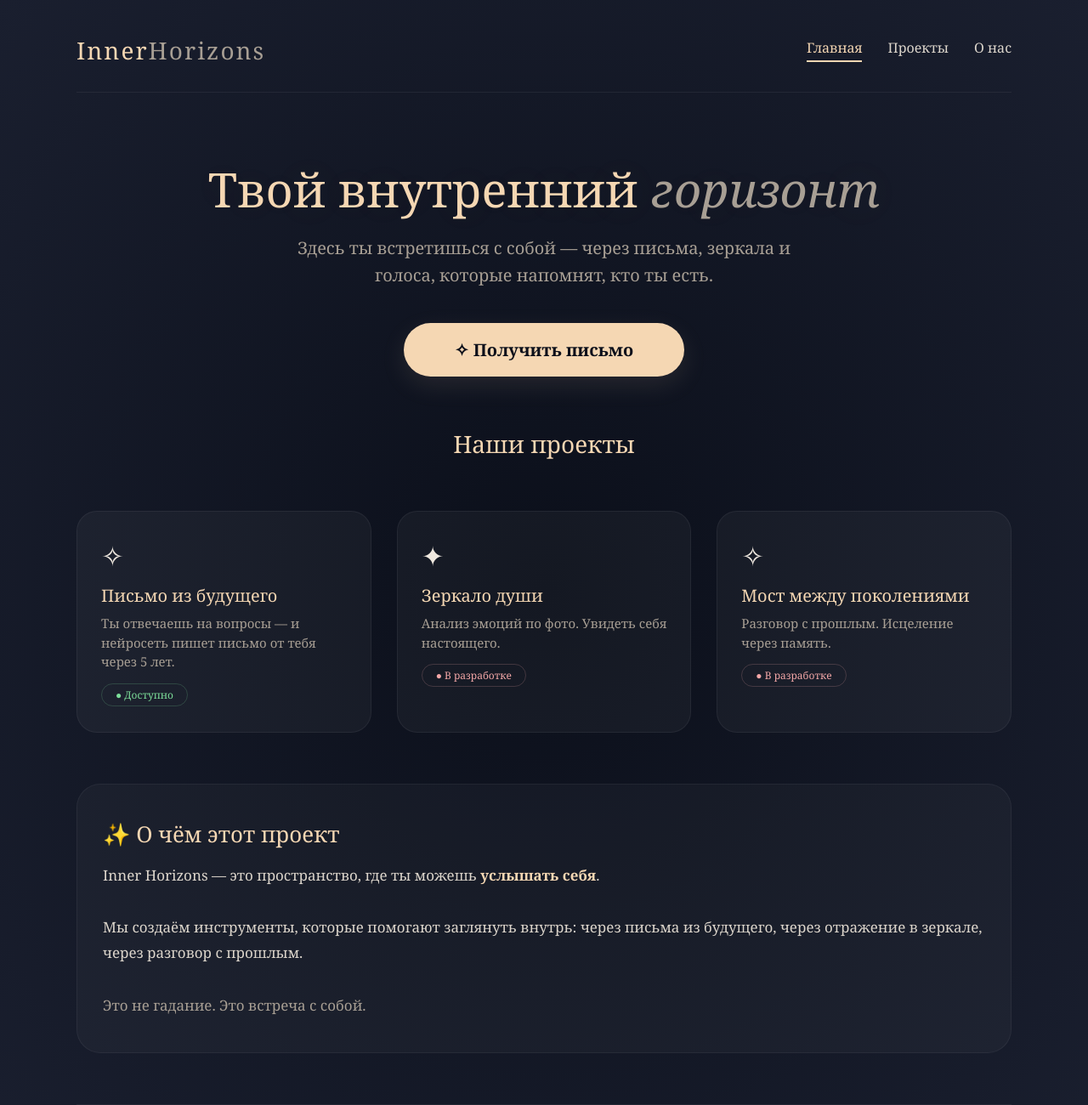
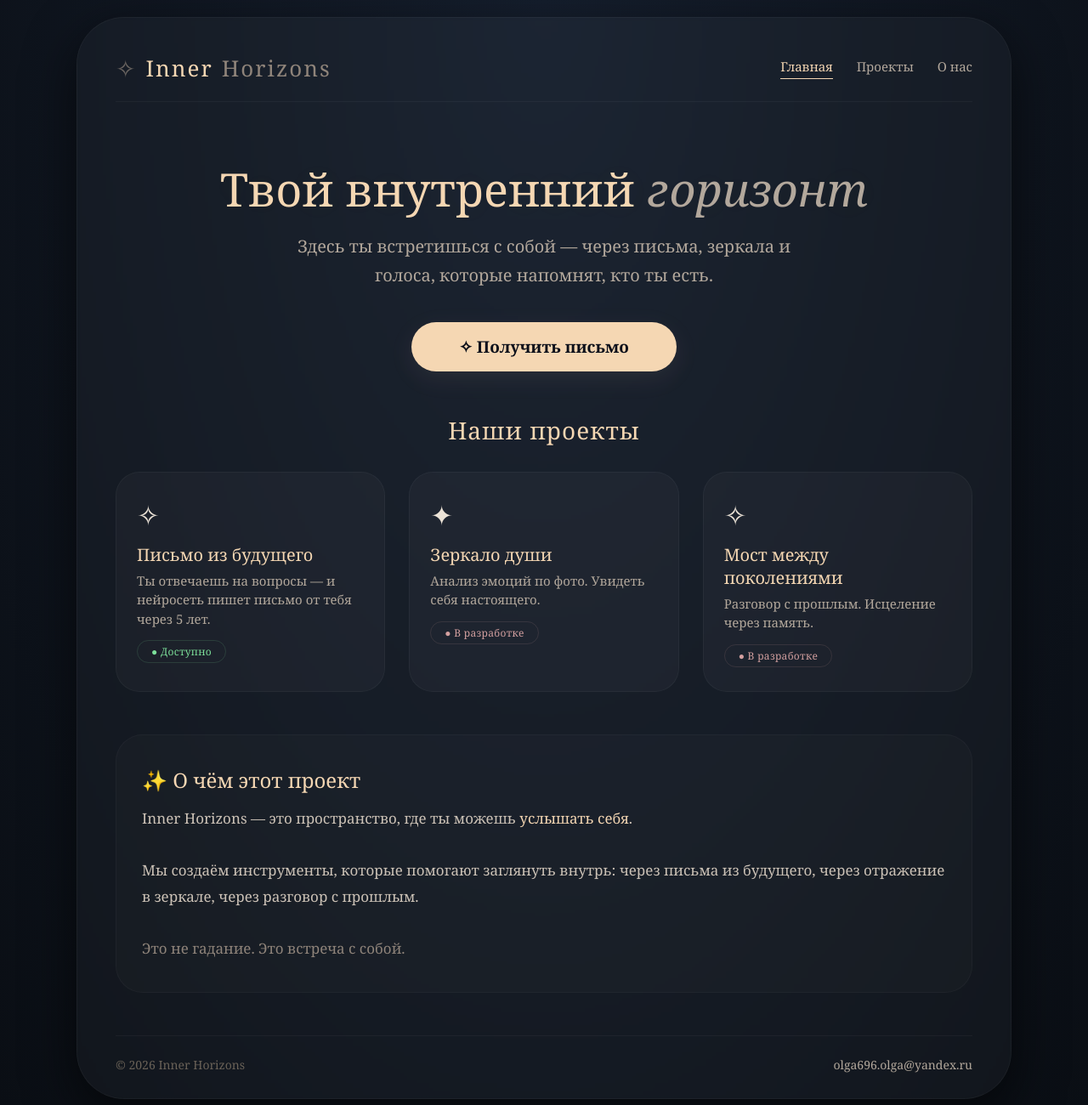
Before and after one commit to olga696zina-star/inner-horizons.github.io, a plain HTML site: page index.html in a window 1280 px wide. Shown: the top 1300 px of the page at 85% size. Drawn offline with Linux system fonts and the light colour scheme.

Commit message:
Update index.html

```diff
--- a/index.html
+++ b/index.html
@@ -1,178 +1,332 @@
 <!DOCTYPE html>
 <html lang="ru">
 <head>
-    <meta charset="UTF-8">
-    <meta name="viewport" content="width=device-width, initial-scale=1.0">
+    <meta charset="UTF-8" />
+    <meta name="viewport" content="width=device-width, initial-scale=1.0" />
     <title>Inner Horizons — внутренние горизонты</title>
     <style>
-        /* ===== ОБЩИЕ СТИЛИ ===== */
-        * { margin: 0; padding: 0; box-sizing: border-box; }
+        /* ———— ГЛОБАЛЬНЫЕ СТИЛИ ———— */
+        * {
+            margin: 0;
+            padding: 0;
+            box-sizing: border-box;
+        }
+
         body {
-            background: radial-gradient(ellipse at center, #0b0f1a 0%, #1a1f2f 100%);
+            background: radial-gradient(ellipse at 50% 0%, #151e2d, #0a0e14);
             min-height: 100vh;
             font-family: 'Georgia', serif;
-            color: #f0e9e0;
+            color: #ece3d7;
             padding: 20px;
+            display: flex;
+            flex-direction: column;
+            align-items: center;
+            justify-content: center;
         }
+
         .container {
             max-width: 1100px;
-            margin: 0 auto;
+            width: 100%;
+            background: rgba(255, 255, 255, 0.03);
+            backdrop-filter: blur(2px);
+            border-radius: 56px;
+            padding: 40px 45px 30px;
+            border: 1px solid rgba(255, 255, 255, 0.04);
+            box-shadow: 0 20px 60px rgba(0, 0, 0, 0.6);
+            transition: all 0.3s ease;
         }
-        /* ===== ШАПКА ===== */
+
+        /* ———— ШАПКА ———— */
         .header {
             display: flex;
             justify-content: space-between;
             align-items: center;
-            padding: 20px 0 30px;
-            border-bottom: 1px solid rgba(255,255,255,0.06);
+            padding-bottom: 20px;
+            border-bottom: 1px solid rgba(255, 255, 255, 0.04);
             flex-wrap: wrap;
             gap: 20px;
         }
+
         .logo {
-            font-size: 28px;
+            font-size: 26px;
             font-weight: 400;
             color: #f5d7b3;
             letter-spacing: 2px;
+            display: flex;
+            align-items: center;
+            gap: 10px;
         }
-        .logo span { color: #a89f94; font-weight: 300; }
+
+        .logo span {
+            color: #8f847a;
+            font-weight: 300;
+        }
+
+        .logo .icon {
+            font-size: 28px;
+            opacity: 0.7;
+        }
+
         .nav {
             display: flex;
-            gap: 30px;
+            gap: 28px;
             flex-wrap: wrap;
         }
+
         .nav a {
-            color: #ddd6cc;
+            color: #b3a89c;
             text-decoration: none;
-            font-size: 16px;
-            transition: 0.3s;
-            border-bottom: 2px solid transparent;
+            font-size: 15px;
+            transition: 0.25s ease;
+            border-bottom: 1px solid transparent;
             padding-bottom: 4px;
         }
-        .nav a:hover {
-            color: #f5d7b3;
-            border-bottom-color: #f5d7b3;
-        }
+
+        .nav a:hover,
         .nav a.active {
             color: #f5d7b3;
             border-bottom-color: #f5d7b3;
         }
-        /* ===== ГЕРОЙ ===== */
+
+        /* ———— ГЕРОЙ ———— */
         .hero {
             display: flex;
             flex-direction: column;
             align-items: center;
             text-align: center;
-            padding: 80px 20px 60px;
+            padding: 70px 10px 50px;
         }
+
         .hero h1 {
-            font-size: 56px;
+            font-size: 54px;
             font-weight: 400;
             color: #f5d7b3;
-            text-shadow: 0 0 60px rgba(245,215,179,0.08);
+            text-shadow: 0 0 50px rgba(245, 215, 179, 0.06);
+            line-height: 1.2;
             max-width: 800px;
-            line-height: 1.2;
         }
-        .hero h1 span { color: #a89f94; font-style: italic; }
+
+        .hero h1 span {
+            color: #b3a89c;
+            font-style: italic;
+        }
+
         .hero p {
             font-size: 20px;
-            color: #a89f94;
-            margin-top: 20px;
+            color: #b3a89c;
             max-width: 600px;
-            line-height: 1.6;
+            line-height: 1.7;
+            margin-top: 18px;
         }
+
         .hero .btn {
-            margin-top: 40px;
-            padding: 18px 60px;
+            margin-top: 38px;
+            padding: 16px 56px;
             background: #f5d7b3;
             color: #0b0f1a;
             border: none;
             border-radius: 60px;
-            font-size: 20px;
+            font-size: 19px;
             font-weight: 700;
             cursor: pointer;
-            transition: 0.3s;
+            transition: 0.3s ease;
             font-family: 'Georgia', serif;
             text-decoration: none;
             display: inline-block;
-            box-shadow: 0 10px 30px rgba(245,215,179,0.1);
+            box-shadow: 0 8px 30px rgba(245, 215, 179, 0.08);
         }
+
         .hero .btn:hover {
+            background: #ffebd0;
             transform: scale(1.02);
-            box-shadow: 0 15px 40px rgba(245,215,179,0.2);
-            background: #ffebd0;
+            box-shadow: 0 12px 40px rgba(245, 215, 179, 0.15);
         }
-        /* ===== КАРТОЧКИ ===== */
+
+        /* ———— КАРТОЧКИ ———— */
+        .projects-title {
+            font-weight: 400;
+            color: #f5d7b3;
+            font-size: 28px;
+            text-align: center;
+            margin-bottom: 28px;
+            letter-spacing: 1px;
+        }
+
         .projects {
             display: grid;
-            grid-template-columns: repeat(auto-fit, minmax(280px, 1fr));
-            gap: 30px;
-            margin: 60px 0 40px;
+            grid-template-columns: repeat(auto-fit, minmax(260px, 1fr));
+            gap: 28px;
+            margin: 30px 0 40px;
         }
+
         .project-card {
-            background: rgba(255,255,255,0.04);
-            border-radius: 24px;
-            padding: 30px 28px;
-            border: 1px solid rgba(255,255,255,0.06);
-            transition: 0.3s;
+            background: rgba(255, 255, 255, 0.03);
+            border-radius: 28px;
+            padding: 28px 24px;
+            border: 1px solid rgba(255, 255, 255, 0.04);
+            transition: 0.3s ease;
             text-decoration: none;
-            color: #f0e9e0;
+            color: #ece3d7;
             display: block;
         }
+
         .project-card:hover {
-            background: rgba(255,255,255,0.07);
+            background: rgba(255, 255, 255, 0.06);
             transform: translateY(-4px);
-            border-color: rgba(245,215,179,0.15);
+            border-color: rgba(245, 215, 179, 0.12);
         }
-        .project-card .icon { font-size: 32px; margin-bottom: 12px; display: block; }
-        .project-card h3 { font-size: 20px; font-weight: 400; color: #f5d7b3; margin-bottom: 8px; }
-        .project-card p { font-size: 15px; color: #a89f94; line-height: 1.5; }
+
+        .project-card .icon {
+            font-size: 32px;
+            margin-bottom: 12px;
+            display: block;
+        }
+
+        .project-card h3 {
+            font-size: 20px;
+            font-weight: 400;
+            color: #f5d7b3;
+            margin-bottom: 6px;
+        }
+
+        .project-card p {
+            font-size: 15px;
+            color: #b3a89c;
+            line-height: 1.5;
+        }
+
         .project-card .status {
             display: inline-block;
             margin-top: 14px;
             font-size: 12px;
             color: #7ddf9a;
-            border: 1px solid rgba(125,223,154,0.2);
+            border: 1px solid rgba(125, 223, 154, 0.15);
             padding: 4px 16px;
             border-radius: 40px;
+            letter-spacing: 0.3px;
         }
+
         .project-card .status.coming {
-            color: #f5a8a8;
-            border-color: rgba(245,168,168,0.2);
+            color: #d4a0a0;
+            border-color: rgba(200, 150, 150, 0.15);
         }
-        /* ===== ПОДВАЛ ===== */
+
+        /* ———— О НАС ———— */
+        .about {
+            margin: 50px 0 20px;
+            padding: 36px 30px;
+            background: rgba(255, 255, 255, 0.02);
+            border-radius: 32px;
+            border: 1px solid rgba(255, 255, 255, 0.03);
+        }
+
+        .about h2 {
+            font-weight: 400;
+            color: #f5d7b3;
+            font-size: 24px;
+            margin-bottom: 14px;
+        }
+
+        .about p {
+            color: #cdc3b7;
+            line-height: 1.8;
+            font-size: 17px;
+        }
+
+        .about strong {
+            color: #f5d7b3;
+            font-weight: 400;
+        }
+
+        .about .muted {
+            color: #8f847a;
+        }
+
+        /* ———— ПОДВАЛ ———— */
         .footer {
-            margin-top: 60px;
-            padding: 30px 0 20px;
-            border-top: 1px solid rgba(255,255,255,0.06);
+            margin-top: 50px;
+            padding-top: 24px;
+            border-top: 1px solid rgba(255, 255, 255, 0.04);
             display: flex;
             justify-content: space-between;
             flex-wrap: wrap;
-            gap: 20px;
+            gap: 16px;
             font-size: 14px;
             color: #6a6258;
         }
+
         .footer a {
-            color: #a89f94;
+            color: #b3a89c;
             text-decoration: none;
-            transition: 0.3s;
+            transition: 0.25s ease;
         }
-        .footer a:hover { color: #f5d7b3; }
-        /* ===== АДАПТИВ ===== */
+
+        .footer a:hover {
+            color: #f5d7b3;
+        }
+
+        /* ———— АДАПТИВ ———— */
         @media (max-width: 700px) {
-            .header { flex-direction: column; align-items: flex-start; }
-            .hero h1 { font-size: 36px; }
-            .hero p { font-size: 17px; }
-            .hero .btn { padding: 16px 40px; font-size: 17px; }
-            .projects { grid-template-columns: 1fr; }
+            .container {
+                padding: 24px 18px;
+            }
+            .header {
+                flex-direction: column;
+                align-items: flex-start;
+            }
+            .hero h1 {
+                font-size: 34px;
+            }
+            .hero p {
+                font-size: 17px;
+            }
+            .hero .btn {
+                padding: 14px 36px;
+                font-size: 17px;
+            }
+            .projects {
+                grid-template-columns: 1fr;
+            }
+            .about {
+                padding: 24px 18px;
+            }
+        }
+
+        /* ———— ЛЁГКАЯ АНИМАЦИЯ ———— */
+        .fade-in {
+            animation: fadeIn 0.8s ease forwards;
+        }
+
+        @keyframes fadeIn {
+            0% {
+                opacity: 0;
+                transform: translateY(18px);
+            }
+            100% {
+                opacity: 1;
+                transform: translateY(0);
+            }
+        }
+
+        .delay-1 {
+            animation-delay: 0.1s;
+        }
+        .delay-2 {
+            animation-delay: 0.2s;
+        }
+        .delay-3 {
+            animation-delay: 0.3s;
         }
     </style>
 </head>
 <body>
-<div class="container">
-
-    <!-- ===== ШАПКА ===== -->
+    <div class="container fade-in">
+        <!-- ШАПКА -->
         <header class="header">
-        <div class="logo">Inner<span>Horizons</span></div>
+            <div class="logo">
+                <span class="icon">✧</span>
+                Inner<span>Horizons</span>
+            </div>
             <nav class="nav">
                 <a href="#" class="active">Главная</a>
                 <a href="#projects">Проекты</a>
@@ -180,56 +334,55 @@
             </nav>
         </header>
 
-    <!-- ===== ГЕРОЙ ===== -->
-    <section class="hero">
+        <!-- ГЕРОЙ -->
+        <section class="hero fade-in delay-1">
             <h1>Твой внутренний <span>горизонт</span></h1>
             <p>Здесь ты встретишься с собой — через письма, зеркала и голоса, которые напомнят, кто ты есть.</p>
             <a href="letter.html" class="btn">✧ Получить письмо</a>
         </section>
 
-    <!-- ===== ПРОЕКТЫ ===== -->
-    <section id="projects">
-        <h2 style="font-weight:400;color:#f5d7b3;font-size:28px;text-align:center;margin-bottom:30px;">Наши проекты</h2>
-        <div class="projects">
-            <a href="letter.html" class="project-card">
+        <!-- ПРОЕКТЫ -->
+        <h2 class="projects-title fade-in delay-2">Наши проекты</h2>
+        <section class="projects" id="projects">
+            <a href="letter.html" class="project-card fade-in delay-2">
                 <span class="icon">✧</span>
                 <h3>Письмо из будущего</h3>
                 <p>Ты отвечаешь на вопросы — и нейросеть пишет письмо от тебя через 5 лет.</p>
                 <span class="status">● Доступно</span>
             </a>
-            <div class="project-card" style="cursor:default;">
+
+            <div class="project-card fade-in delay-3" style="cursor:default;">
                 <span class="icon">✦</span>
                 <h3>Зеркало души</h3>
                 <p>Анализ эмоций по фото. Увидеть себя настоящего.</p>
                 <span class="status coming">● В разработке</span>
             </div>
-            <div class="project-card" style="cursor:default;">
+
+            <div class="project-card fade-in delay-3" style="cursor:default;">
                 <span class="icon">✧</span>
                 <h3>Мост между поколениями</h3>
                 <p>Разговор с прошлым. Исцеление через память.</p>
                 <span class="status coming">● В разработке</span>
             </div>
-        </div>
         </section>
 
-    <!-- ===== О НАС ===== -->
-    <section id="about" style="margin:60px 0 30px;padding:40px 30px;background:rgba(255,255,255,0.03);border-radius:28px;border:1px solid rgba(255,255,255,0.05);">
-        <h2 style="font-weight:400;color:#f5d7b3;font-size:26px;margin-bottom:16px;">✨ О чём этот проект</h2>
-        <p style="color:#ddd6cc;line-height:1.8;font-size:17px;">
-            Inner Horizons — это пространство, где ты можешь <strong style="color:#f5d7b3;">услышать себя</strong>.<br><br>
-            Мы создаём инструменты, которые помогают заглянуть внутрь: через письма из будущего, через отражение в зеркале, через разговор с прошлым.<br><br>
-            <span style="color:#a89f94;">Это не гадание. Это встреча с собой.</span>
+        <!-- О НАС -->
+        <section class="about" id="about">
+            <h2>✨ О чём этот проект</h2>
+            <p>
+                Inner Horizons — это пространство, где ты можешь <strong>услышать себя</strong>.<br /><br />
+                Мы создаём инструменты, которые помогают заглянуть внутрь: через письма из будущего, через отражение в зеркале, через разговор с прошлым.<br /><br />
+                <span class="muted">Это не гадание. Это встреча с собой.</span>
             </p>
         </section>
 
-    <!-- ===== ПОДВАЛ ===== -->
+        <!-- ПОДВАЛ -->
         <footer class="footer">
             <span>© 2026 Inner Horizons</span>
             <span>
                 <a href="mailto:olga696.olga@yandex.ru">olga696.olga@yandex.ru</a>
             </span>
         </footer>
-
     </div>
 </body>
 </html>
```
Lines whose indentation alone changed are shown as unchanged.
